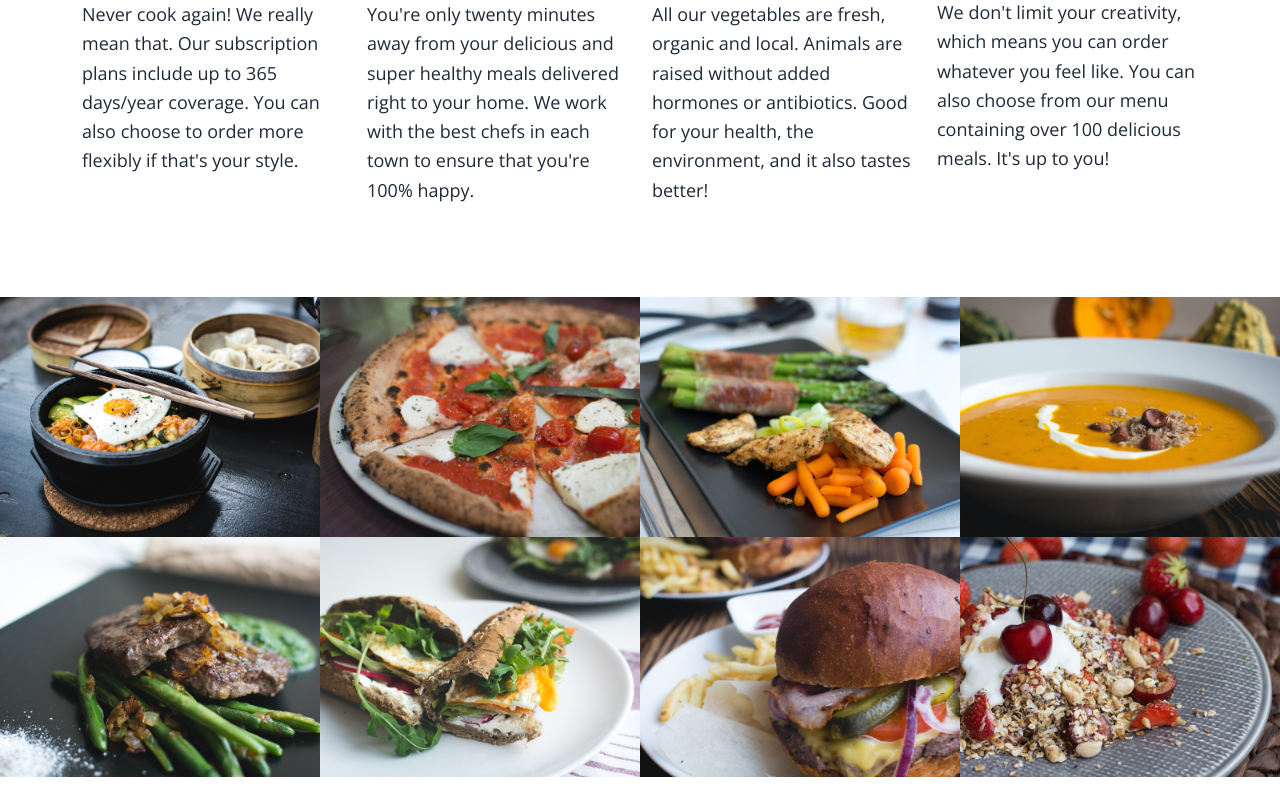
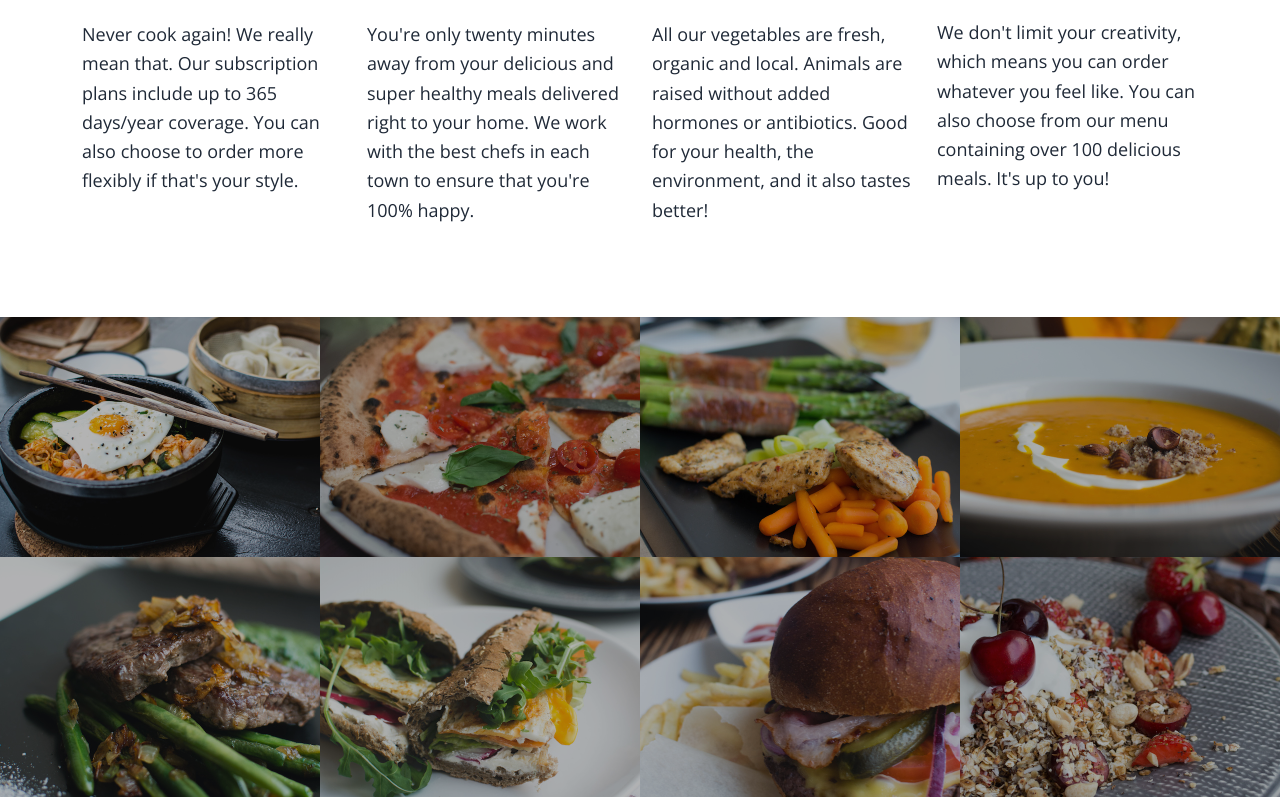
Before and after one commit to aligorgin/practice-land, a React (Create React App) app: page / in a window 1280 px wide. Shown: the part 1206-2003 px from the top of the page. Built offline with nearby package versions, Linux system fonts and the light colour scheme.

Commit message:
completed meals sections

```diff
--- a/src/components/omniFood/Features.js
+++ b/src/components/omniFood/Features.js
@@ -16,7 +16,7 @@ const Features = () => {
                     Get food fast &mdash; not fast food.
                 </h2>
                 <div className='block h-0.5 bg-orange w-24 mx-auto mb-8'/>
-                <p style={centerText} className='leading-relaxed mb-5'>
+                <p style={centerText} className='leading-relaxed mb-10'>
                     Hello, we’re Omnifood, your new premium food delivery service.We know you’re always busy. No time
                     for
                     cooking. So let us take care of that, we’re really good at it, we promise!
@@ -28,7 +28,7 @@ const Features = () => {
                     <div className='p-3'>
                         <FontAwesomeIcon className='text-6xl block text-orange mb-2.5' icon={faInfinity}/>
                         <h3 className='font-light uppercase text-2xl mb-4'>Up to 365 days/year</h3>
-                        <p className='text-lg leading-relaxed'>Never cook again! We really mean that. Our subscription plans include up to 365 days/year
+                        <p className='text-lg leading-relaxed mb5'>Never cook again! We really mean that. Our subscription plans include up to 365 days/year
                             coverage. You can also choose to order more flexibly if that's your style.</p>
                     </div>
                     <div className='p-3'>
--- a/src/components/omniFood/MealsSection.js
+++ b/src/components/omniFood/MealsSection.js
@@ -14,45 +14,45 @@ const MealsSection =()=>{
         <section>
             <ul className='w-full'>
                 <li className='block float-left w-1/4'>
-                    <figure className='w-full'>
-                        <img className='w-full h-auto' src={one} alt="Korean bibimbap with egg and vegetables"/>
+                    <figure className='w-full overflow-hidden bg-black'>
+                        <img className='w-full h-auto transform scale-125 hover:scale-100 transition duration-500 opacity-70 hover:opacity-100' src={one} alt="Korean bibimbap with egg and vegetables"/>
                     </figure>
                 </li>
                 <li className='block float-left w-1/4'>
-                    <figure className='w-full'>
-                        <img className='w-full h-auto' src={two} alt="Simple italian pizza with cherry tomatoes"/>
+                    <figure className='w-full overflow-hidden bg-black'>
+                        <img className='w-full h-auto transform scale-125 hover:scale-100 transition duration-500 opacity-70 hover:opacity-100' src={two} alt="Simple italian pizza with cherry tomatoes"/>
                     </figure>
                 </li>
                 <li className='block float-left w-1/4'>
-                    <figure className='w-full'>
-                        <img className='w-full h-auto' src={three} alt="Chicken breast steak with vegetables"/>
+                    <figure className='w-full overflow-hidden bg-black'>
+                        <img className='w-full h-auto transform scale-125 hover:scale-100 transition duration-500 opacity-70 hover:opacity-100' src={three} alt="Chicken breast steak with vegetables"/>
                     </figure>
                 </li>
                 <li className='block float-left w-1/4'>
-                    <figure className='w-full'>
-                        <img className='w-full h-auto' src={four} alt="Autumn pumpkin soup"/>
+                    <figure className='w-full overflow-hidden bg-black'>
+                        <img className='w-full h-auto transform scale-125 hover:scale-100 transition duration-500 opacity-70 hover:opacity-100' src={four} alt="Autumn pumpkin soup"/>
                     </figure>
                 </li>
             </ul>
             <ul>
                 <li  className='block float-left w-1/4'>
-                    <figure className='w-full'>
-                        <img className='w-full h-auto' src={five} alt="Paleo beef steak with vegetables"/>
+                    <figure className='w-full overflow-hidden bg-black'>
+                        <img className='w-full h-auto transform scale-125 hover:scale-100 transition duration-500 opacity-70 hover:opacity-100' src={five} alt="Paleo beef steak with vegetables"/>
                     </figure>
                 </li>
                 <li  className='block float-left w-1/4'>
-                    <figure className='w-full'>
-                        <img className='w-full h-auto' src={six} alt="Healthy baguette with egg and vegetables"/>
+                    <figure className='w-full overflow-hidden bg-black'>
+                        <img className='w-full h-auto transform scale-125 hover:scale-100 transition duration-500 opacity-70 hover:opacity-100' src={six} alt="Healthy baguette with egg and vegetables"/>
                     </figure>
                 </li>
                 <li  className='block float-left w-1/4'>
-                    <figure className='w-full'>
-                        <img className='w-full h-auto' src={seven} alt="Burger with cheddar and bacon"/>
+                    <figure className='w-full overflow-hidden bg-black'>
+                        <img className='w-full h-auto transform scale-125 hover:scale-100 transition duration-500 opacity-70 hover:opacity-100' src={seven} alt="Burger with cheddar and bacon"/>
                     </figure>
                 </li>
                 <li  className='block float-left w-1/4'>
-                    <figure className='w-full'>
-                        <img className='w-full h-auto' src={eight} alt="Granola with cherries and strawberries"/>
+                    <figure className='w-full overflow-hidden bg-black'>
+                        <img className='w-full h-auto transform scale-125 hover:scale-100 transition duration-500 opacity-70 hover:opacity-100' src={eight} alt="Granola with cherries and strawberries"/>
                     </figure>
                 </li>
             </ul>
```
